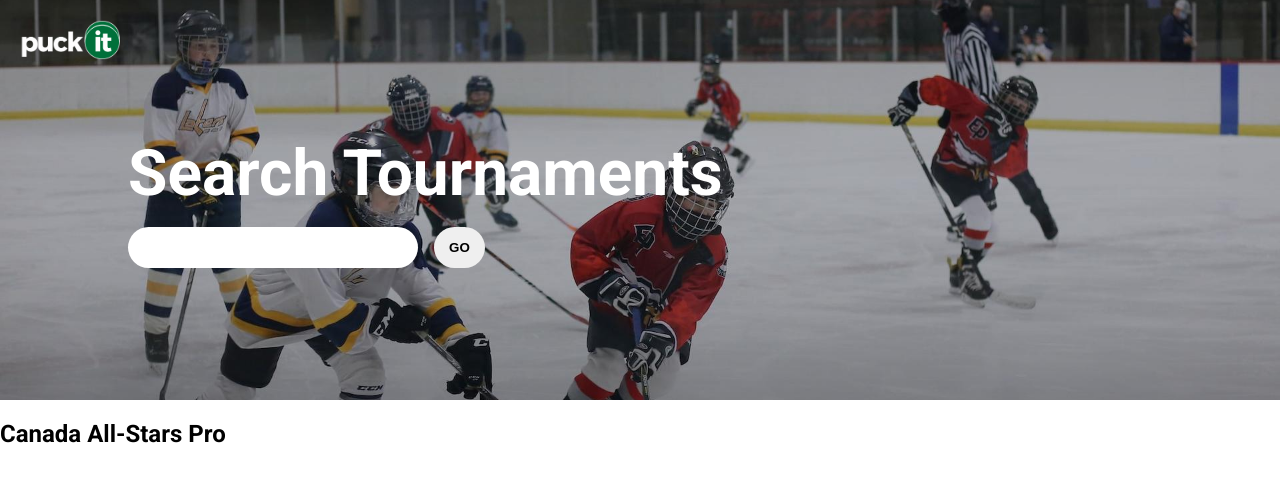
After one commit to reyesjl/hockeyapp, a Django app: page /tournaments/ in a window 1280 px wide. The commit adds this page. Shown: the top 482 px of the page. Run offline with Django 5.2, Linux system fonts and the light colour scheme.

Commit message:
add other base pages; complete tournaments ui;

```diff
--- /dev/null
+++ b/main/static/css/tournaments.css
@@ -0,0 +1,57 @@
+.jumbotron {
+    height: 50vh;
+    background-size: cover; /* or "contain" depending on your preference */
+    background-position: center center;
+    background-repeat: no-repeat;
+    position: relative;
+}
+
+.title-container {
+    position: absolute;
+    top: 30%; /* Position the title container at the vertical center of the jumbotron */
+    left: 10%; /* Position the title container at the horizontal center of the jumbotron */
+}
+
+.title {
+    font-size: 4em;
+    color: white;
+    margin: 1rem 0;
+}
+
+.subtitle {
+    font-size: 1em;
+    letter-spacing: .1rem;
+    color: white;
+}
+
+#search_input {
+    width: 100%;
+    border: none;
+    outline: none;
+    padding: 10px;
+    padding-left: 20px;
+    font-size: 1.1em;
+    border-radius: 24px;
+}
+
+.searchbar-wrapper {
+    max-width: 60%;
+    display: flex;
+    gap: 1rem;
+}
+
+.go-button {
+    border-radius: 24px;
+    padding: 0 15px;
+    border: none;
+    outline: none;
+    cursor: pointer;
+    transition: color .2s;
+    font-weight: bold;
+}
+
+.go-button:hover {
+    background-color: darkgreen;
+    color: white;
+    transition: color .2s;
+}
--- a/main/templates/base.html
+++ b/main/templates/base.html
@@ -18,7 +18,7 @@
 <body>
     <nav class="navigation-bar">
         <div class="logo-wrapper">
-            <a href="#"><img src="{% static 'images/logo.png' %}" /></a>
+            <a href="{% url 'reviews:home' %}"><img src="{% static 'images/logo.png' %}" /></a>
         </div>
     </nav>
     {% block content %}
--- a/main/templates/reviews/index.html
+++ b/main/templates/reviews/index.html
@@ -19,7 +19,7 @@
     </div>
     <div class="action-container">
         <a class="action-link" href="#"><span>&#9737;</span> Leave Review <span>&#8599;</span></a>
-        <a class="action-link" href="#"><span>&#9737;</span> All Tournaments <span>&#8599;</span></a>
+        <a class="action-link" href="{% url 'reviews:tournaments' %}"><span>&#9737;</span> All Tournaments <span>&#8599;</span></a>
         <a class="action-link" href="#"><span>&#9737;</span> Contact</a>
     </div>
 </section>
--- /dev/null
+++ b/main/templates/reviews/tournaments.html
@@ -0,0 +1,29 @@
+{% extends 'base.html' %}
+
+{% block title %} Tournament Page {% endblock %}
+
+{% load static %}
+
+{% block extra_head %}
+    <meta name="description" content="Search for all hockey tournaments available in our system.">
+    <link rel="stylesheet" href="{% static 'css/tournaments.css' %}">
+{% endblock %}
+
+{% block content %}
+<section class="jumbotron" style="background-image: url('{% static 'images/tournament-bg.jpg' %}')">
+    <div class="title-container">
+        <h1 class="title">Search Tournaments</h1>
+        <div class="searchbar-wrapper">
+            <input type="text" id="search_input" name="query" aria-label="Search tournaments" />
+            <button type="submit" class="go-button">GO</button>
+        </div>
+    </div>
+</section>
+<section class="search-results">
+    <div class="tournmaments-container">
+        <div class="tournament">
+            <h1>Canada All-Stars Pro</h1>
+        </div>
+    </div>
+</section>
+{% endblock %}
--- a/reviews/urls.py
+++ b/reviews/urls.py
@@ -4,4 +4,5 @@ from . import views
 app_name = 'reviews'
 urlpatterns = [
     path('', views.home, name='home'),
+    path('tournaments/', views.tournaments, name='tournaments'),
 ]
--- a/reviews/views.py
+++ b/reviews/views.py
@@ -2,3 +2,6 @@ from django.shortcuts import render
 
 def home(request):
     return render(request, 'reviews/index.html')
+
+def tournaments(request):
+    return render(request, 'reviews/tournaments.html')
```
Also changed, not shown: main/static/css/index.css (+12 -12 lines), main/static/css/contact.css (added), main/static/css/review.css (added), main/static/images/review-bg.jpg (added), main/static/images/tournament-bg.jpg (added), main/templates/reviews/contact.html (added), main/templates/reviews/review_entry.html (added).
